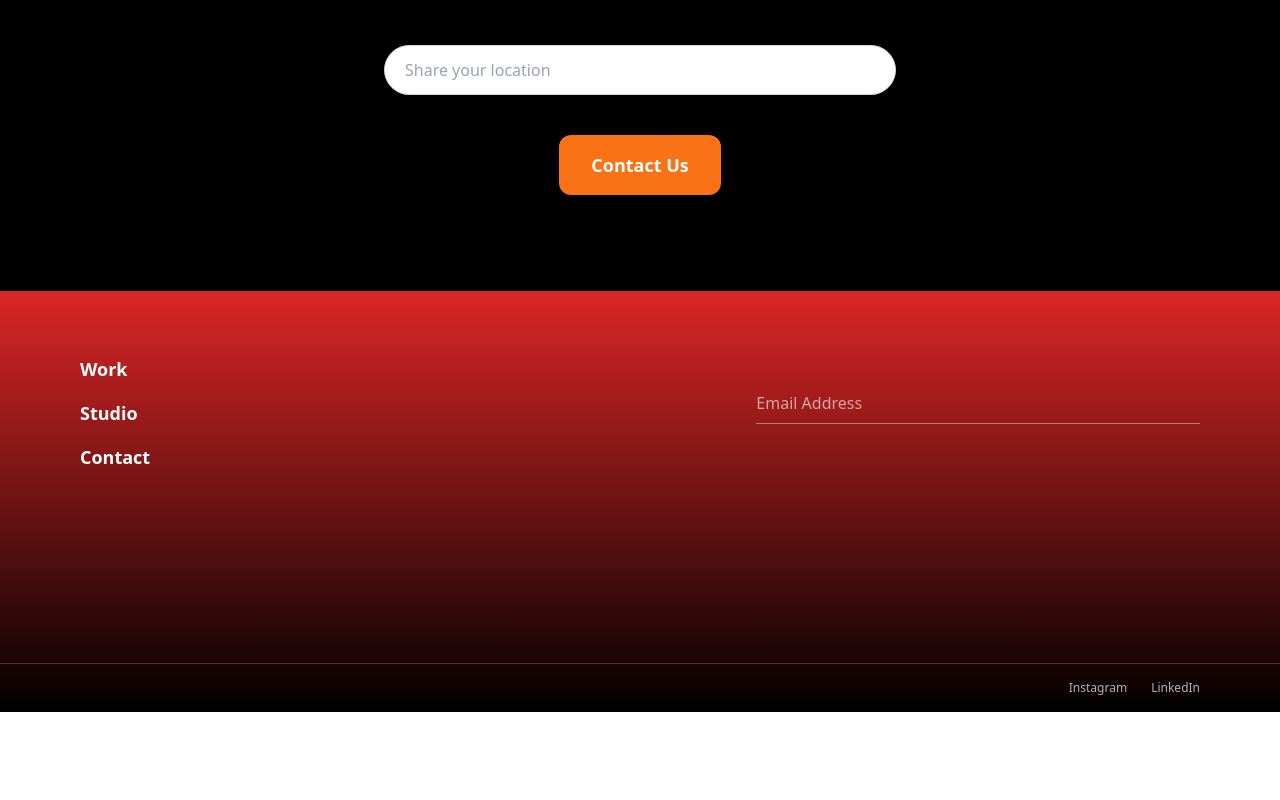
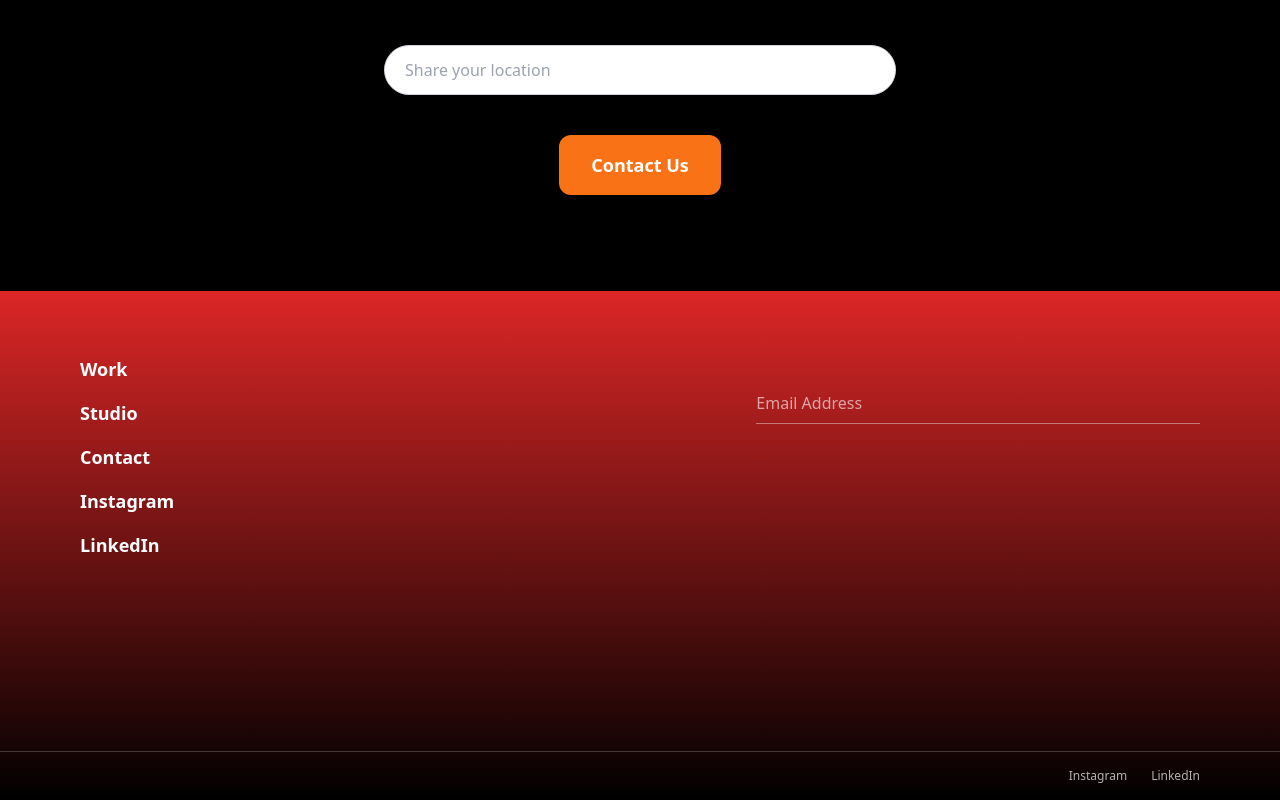
Before and after one commit to Manav948/SunDown-Studio, a React (Vite) app: page /studio in a window 1280 px wide. Shown: the part 3235-4035 px from the top of the page. Before the commit the page ends 3947 px from the top, so only its background shows below. Built offline with nearby package versions, Linux system fonts and the light colour scheme.

Commit message:
fix in footer issue

```diff
--- a/src/components/Footer.jsx
+++ b/src/components/Footer.jsx
@@ -15,6 +15,12 @@ const Footer = () => {
           </a>
           <a href="/contact" className="hover:opacity-70">
             Contact
+          </a>
+          <a href="https://www.instagram.com/" className="hover:text-white">
+            Instagram
+          </a>
+          <a href="https://www.linkedin.com/" className="hover:text-white">
+            LinkedIn
           </a>
         </div>
 
@@ -45,10 +51,10 @@ const Footer = () => {
         <p>Copyright © Sundown Studio</p>
         <p>Brooklyn, NY</p>
         <div className="flex gap-6">
-          <a href="#" className="hover:text-white">
+          <a href="https://www.instagram.com/" className="hover:text-white">
             Instagram
           </a>
-          <a href="#" className="hover:text-white">
+          <a href="www.linkedin.com" className="hover:text-white">
             LinkedIn
           </a>
         </div>
```
